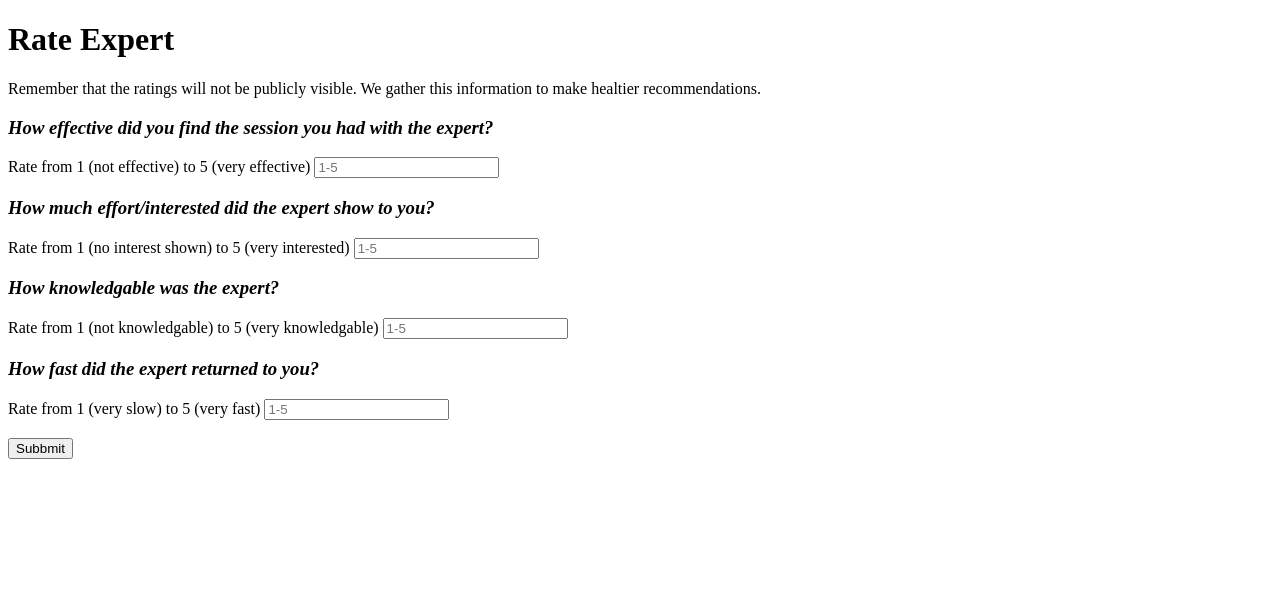
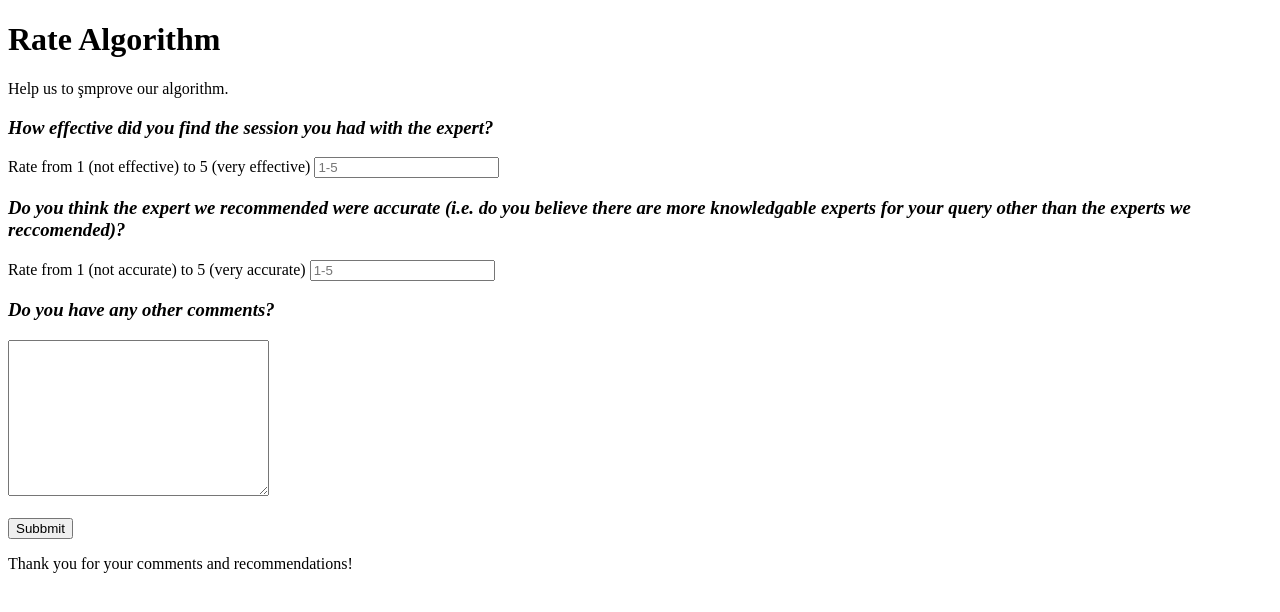
Before and after one commit to egeergul/demo, a plain HTML site: page index.html in a window 1280 px wide. Drawn offline with Linux system fonts and the light colour scheme.

Commit message:
sorualr değişti

```diff
--- a/index.html
+++ b/index.html
@@ -7,32 +7,25 @@
     <title>Document</title>
 </head>
 <body>
-    <h1>Rate Expert</h1>
-    <p>Remember that the ratings will not be publicly visible. We gather this information to make healtier recommendations. </p>
+    <h1>Rate Algorithm</h1>
+    <p>Help us to şmprove our algorithm.</p>
     <h3><i>How effective did you find the session you had with the expert?</i></h3>
     <label for="fname">Rate from 1 (not effective) to 5 (very effective)</label>
     <input type="number" id="fname" name="fname" placeholder="1-5"><br>
 
-    <h3><i>How much effort/interested did the expert show to you?</i></h3>
-    <label for="fname">Rate from 1 (no interest shown) to 5 (very interested)</label>
+    <h3><i>Do you think the expert we recommended were accurate (i.e. do you believe there are more knowledgable experts for your query other than the experts we reccomended)?</i></h3>
+    <label for="fname">Rate from 1 (not accurate) to 5 (very accurate)</label>
     <input type="number" id="fname" name="fname" placeholder="1-5"><br>
 
 
+    <h3><i>Do you have any other comments?</i></h3>
 
-    <h3><i>How knowledgable was the expert?</i></h3>
-    <label for="fname">Rate from 1 (not knowledgable) to 5 (very knowledgable)</label>
-    <input type="number" id="fname" name="fname" placeholder="1-5"><br>
-
-
-
-    <h3><i>How fast did the expert returned to you?</i></h3>
-    <label for="fname">Rate from 1 (very slow) to 5 (very fast)</label>
-    <input type="number" id="fname" name="fname" placeholder="1-5"><br><br>
+    <textarea name="" id="" cols="30" rows="10"></textarea><br><br>
 
 
 
     <button>Subbmit</button>
-
+    <p>Thank you for your comments and recommendations!</p>
 
 </body>
 </html>
```
